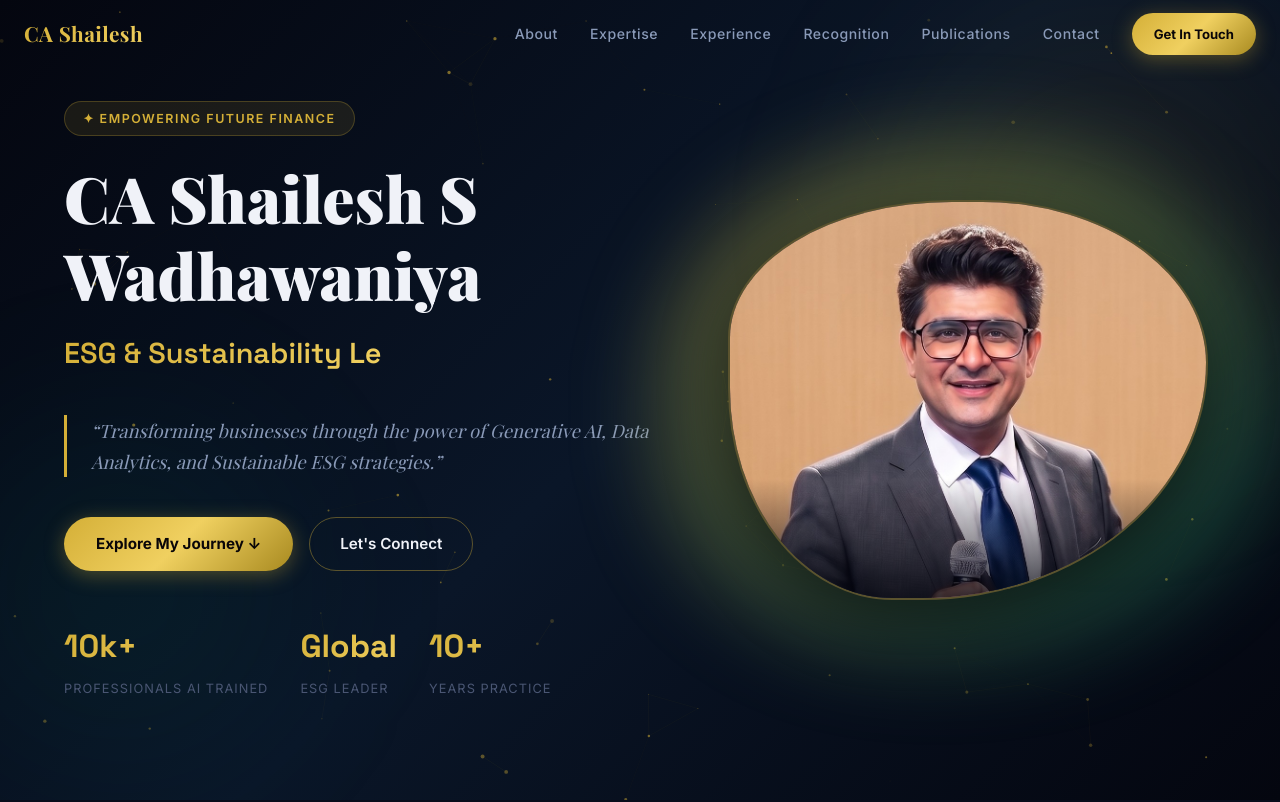
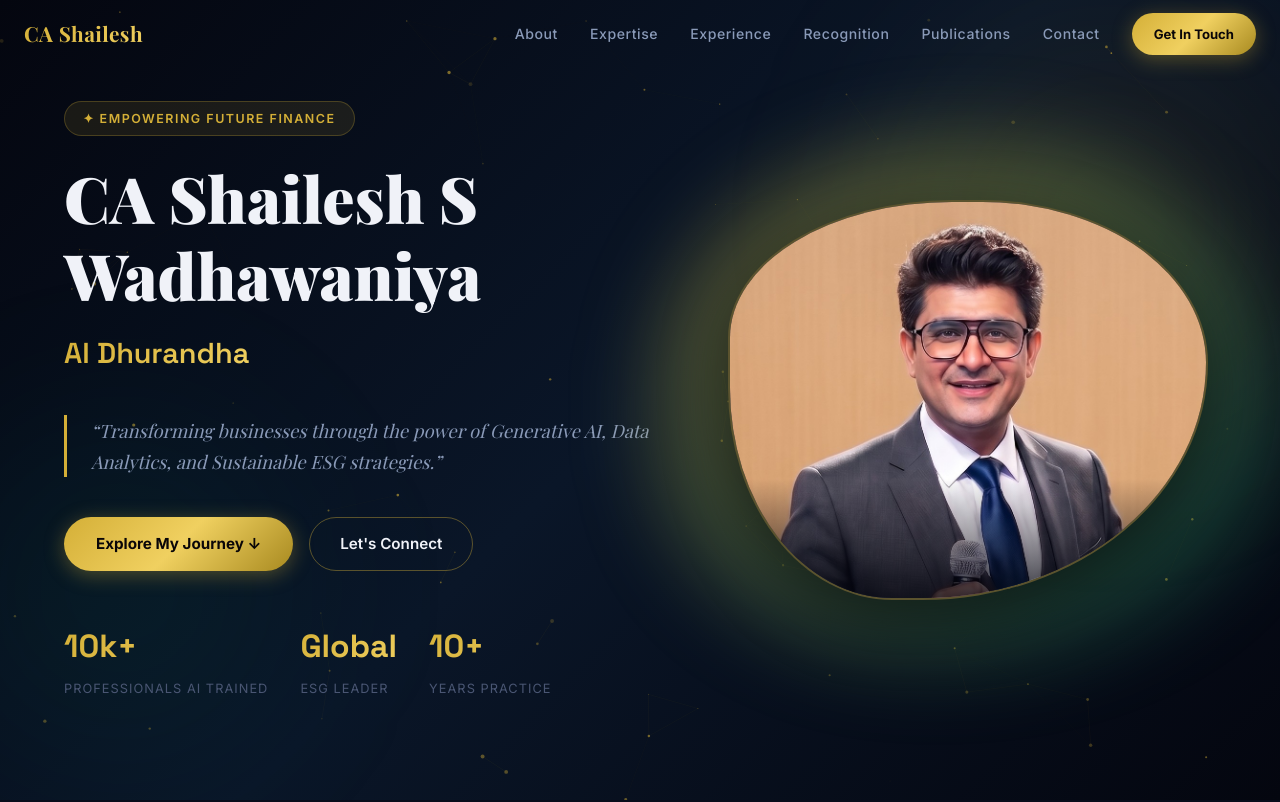
Before and after one commit to Wadhawnaiya/shailesh-ai, a Next.js app: page / in a window 1280 px wide. Shown: the top 802 px of the page. Built offline with nearby package versions, Linux system fonts and the light colour scheme.

Commit message:
Update hero animation to show only 'AI Dhurandhar'

```diff
--- a/src/components/Hero.tsx
+++ b/src/components/Hero.tsx
@@ -4,11 +4,7 @@ import { motion } from "framer-motion";
 import Image from "next/image";
 
 const roles = [
-  "AI Trainer & Consultant",
-  "ESG & Sustainability Leader",
-  "Chartered Accountant",
-  "Corporate Trainer",
-  "CPA(US) Educator",
+  "AI Dhurandhar",
 ];
 
 function TypingRoles() {
```
